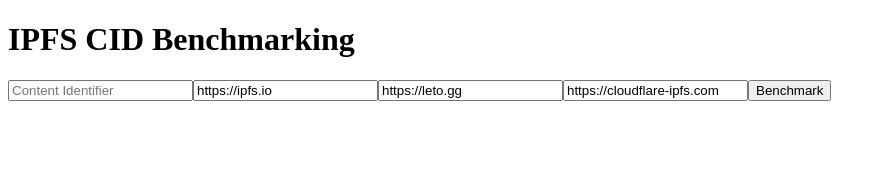
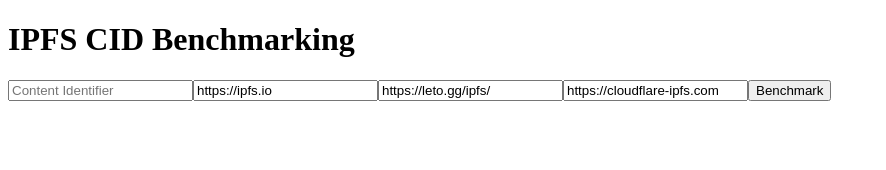
Before and after one commit to noryev/ipfsObjectAnalyzer, a React (Create React App) app: page / in a window 1280 px wide. Shown: the top 170 px of the page, without its empty margins (0-886 px from the left). Built offline with nearby package versions, Linux system fonts and the light colour scheme.

Commit message:
fixed Leto Gateway Addressing

```diff
--- a/src/index.js
+++ b/src/index.js
@@ -6,7 +6,7 @@
     super(props);
     this.state = {
       cid: '',
-      gateways: ['https://ipfs.io', 'https://leto.gg', 'https://cloudflare-ipfs.com'],
+      gateways: ['https://ipfs.io', 'https://leto.gg/ipfs/', 'https://cloudflare-ipfs.com'],
       results: []
     };
   }
```
